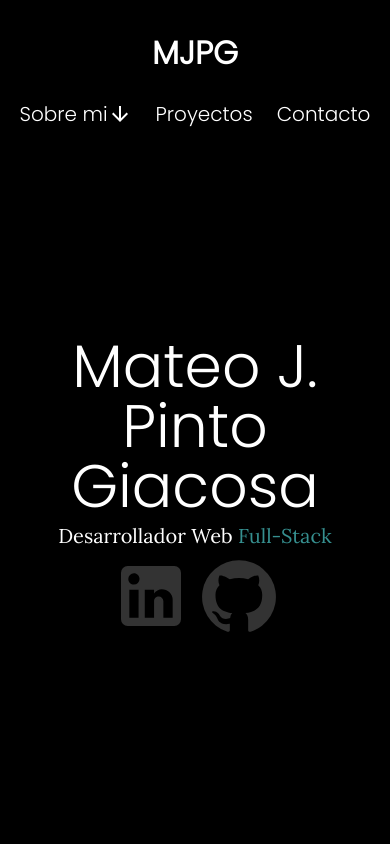
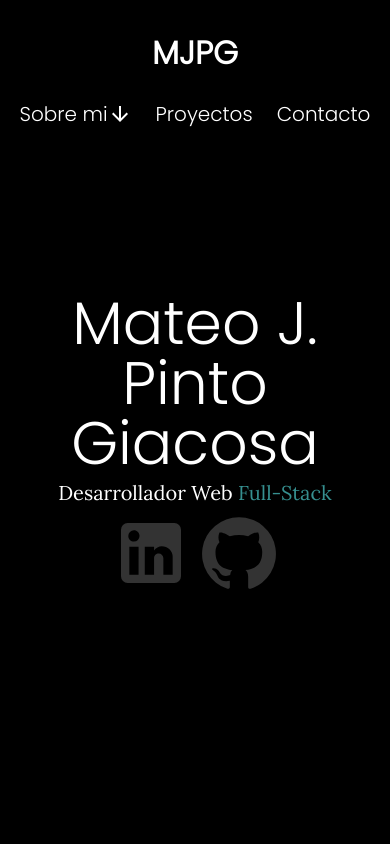
Before and after one commit to Argiiasd/Portfolio, a React (Vite) app in the folder Portfolio/: page / in a window 390 px wide. Shown: the top 844 px of the page. Built offline with nearby package versions, Linux system fonts and the light colour scheme.

Commit message:
cambios de altura en responsive presentation

```diff
--- a/Portfolio/src/Components/Presentation/Presentation.module.css
+++ b/Portfolio/src/Components/Presentation/Presentation.module.css
@@ -61,7 +61,7 @@
 
 @media (max-width: 768px) {
     .Presentation {
-        height: 85vh;
+        height: 75vh;
     }
 
     .Imagen {
```
